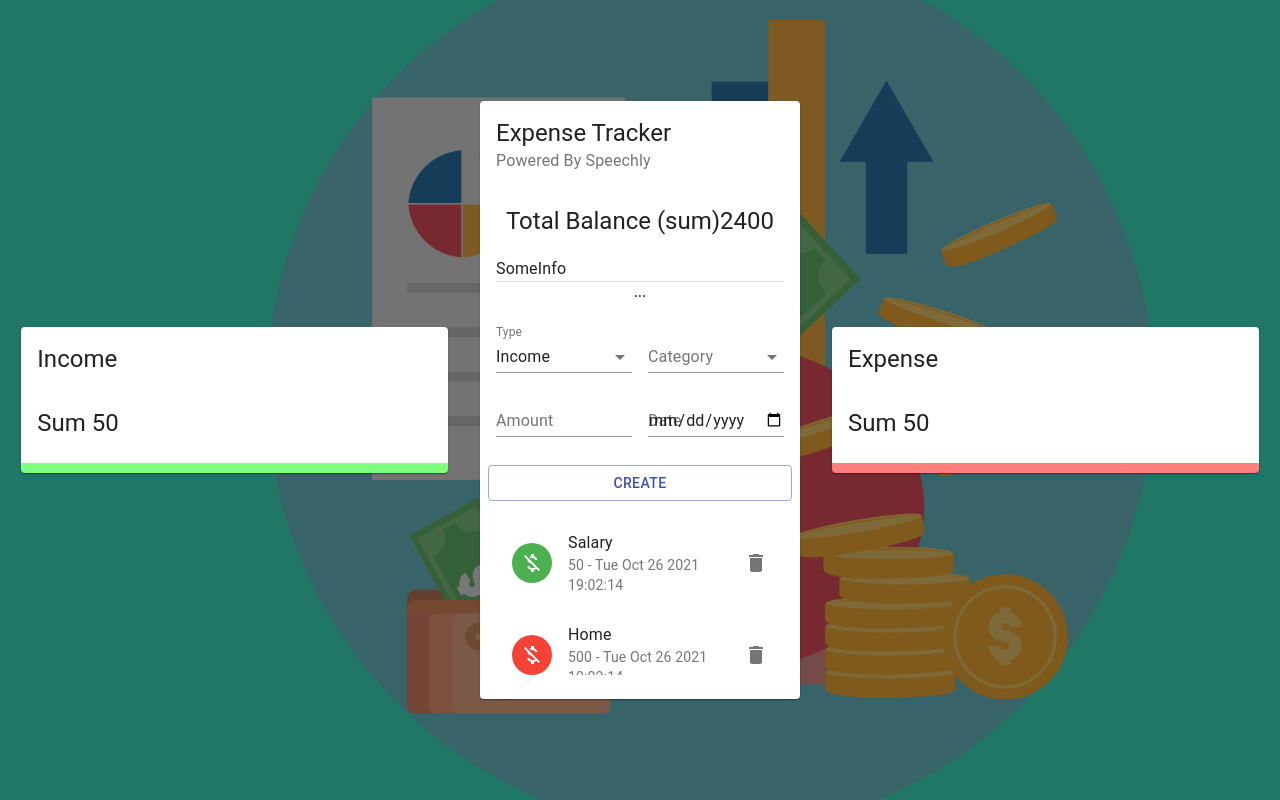
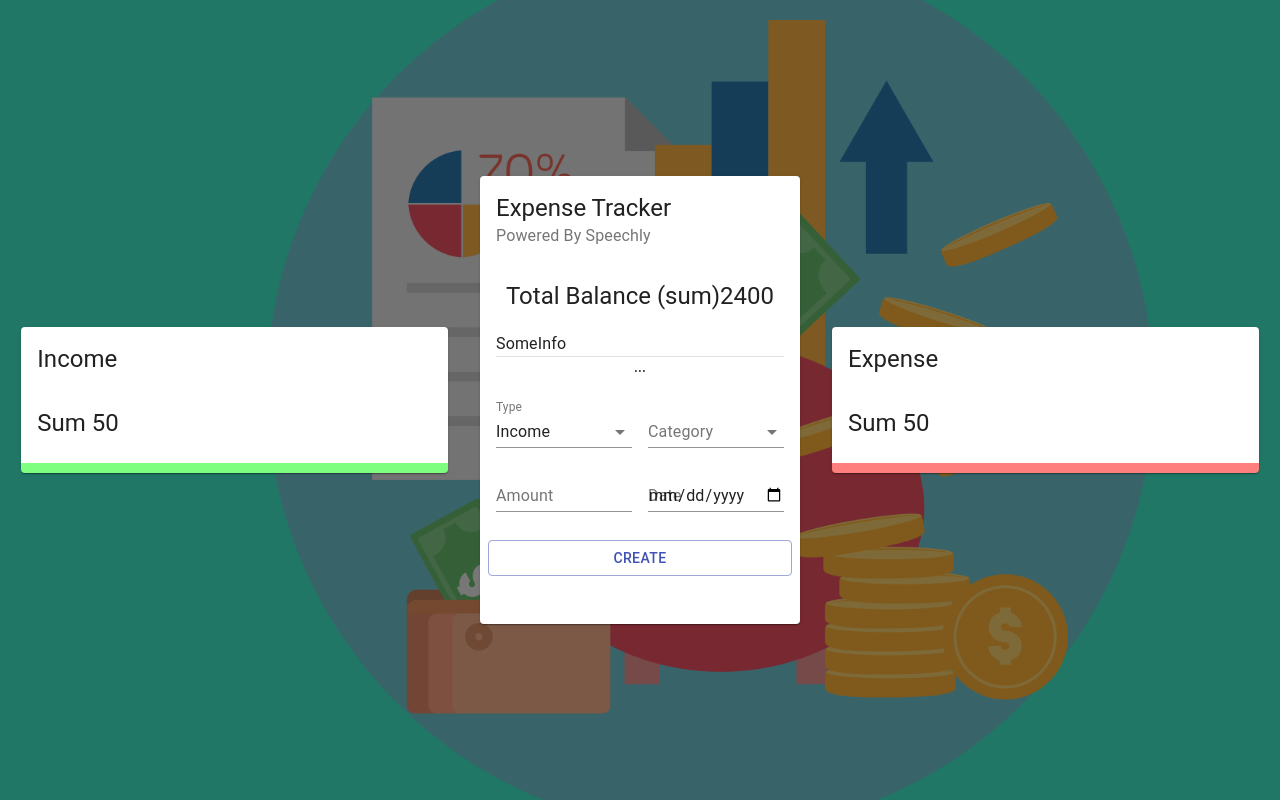
Before and after one commit to Dawroun/budget-tracker, a React (Create React App) app: page / in a window 1280 px wide. Built offline with nearby package versions, Linux system fonts and the light colour scheme.

Commit message:
trying to fix the bug

```diff
--- a/src/App.js
+++ b/src/App.js
@@ -24,4 +24,4 @@ const App = () => {
     )
 }
 
-export default App
+export default App;
--- a/src/components/Main/Form/Form.jsx
+++ b/src/components/Main/Form/Form.jsx
@@ -27,10 +27,14 @@ const Form = () => {
   const { addTransaction } = useContext(ExpenseTrackerContext);
 
   const createTransaction = () => {
-    const transaction = { ...FormData, amount: Number(formData.amount), id: uuidv4()}
+    const transaction = {
+      ...FormData,
+      amount: Number(formData.amount),
+      id: uuidv4(),
+    };
     addTransaction(transaction);
     setformData(initialState);
-  }
+  };
 
   return (
     <Grid container spacing={2}>
--- a/src/components/Main/List/List.jsx
+++ b/src/components/Main/List/List.jsx
@@ -18,31 +18,7 @@ import useStyles from "./styles";
 const List = () => {
 
   const classes = useStyles();
-  const {deleteTransaction} = useContext(ExpenseTrackerContext);
-
-  const transactions = [
-    {
-      id: 1,
-      type: "Income",
-      category: "Salary",
-      amount: 50,
-      date: "Tue Oct 26 2021 19:02:14",
-    },
-    {
-      id: 2,
-      type: "Expense",
-      category: "Home",
-      amount: 500,
-      date: "Tue Oct 26 2021 19:02:14",
-    },
-    {
-      id: 2,
-      type: "Expense",
-      category: "Car",
-      amount: 550,
-      date: "Tue Oct 26 2021 19:02:14",
-    },
-  ];
+  const {deleteTransaction, transactions} = useContext(ExpenseTrackerContext);
 
   return (
     <MUIList dense={false} className={classes.list}>
--- a/src/context/Context.js
+++ b/src/context/Context.js
@@ -10,14 +10,16 @@ export const Provider = ({ children }) => {
     const [transactions, dispatch] = useReducer(contextReducer, initialState);
 
     // Action Creators
-    const deleteTransactions = (id) => dispatch({ type: 'DELETE_TRANSACTION', payload: id });
+    const deleteTransaction = (id) => dispatch({ type: 'DELETE_TRANSACTION', payload: id });
+    const addTransaction = (transaction) => dispatch({ type: 'ADD_TRANSACTION' , payload: transaction });
 
-    const addTransaction = (transaction) => dispatch({ type: 'ADD_TRANSACTION', payload: transaction });
+
 
     return (
         <ExpenseTrackerContext.Provider value={{
-            deleteTransactions,
-            addTransaction
+            deleteTransaction,
+            addTransaction,
+            transactions
         }}>
             {children}
         </ExpenseTrackerContext.Provider>
```
